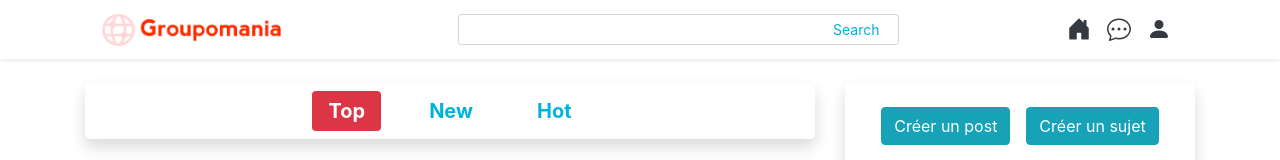
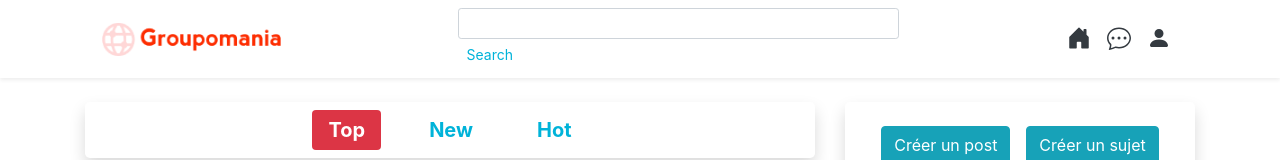
Before and after one commit to dimitriobin/P07-Groupomania, a Vue app in the folder front_end/: page / in a window 1280 px wide. Shown: the top 160 px of the page. Built offline with nearby package versions, Linux system fonts and the light colour scheme.

Commit message:
change the id of the searchbar according to its label

```diff
--- a/front_end/src/components/Header/SearchBar.vue
+++ b/front_end/src/components/Header/SearchBar.vue
@@ -1,9 +1,9 @@
 <template>
     <b-nav-form
-        id="searchBar"
         class="mx-md-auto d-none d-md-block w-50">
         <label class="sr-only" for="searchBar">Name</label>
         <b-form-input
+            id="searchBar"
             size="sm"
             class="my-3 my-md-0 w-100">
         </b-form-input>
--- a/front_end/src/components/Post.vue
+++ b/front_end/src/components/Post.vue
@@ -48,6 +48,7 @@
                 </b-dropdown>
             </b-row>
         </b-col>
+        <!-- Need to change the id of comment with the dynamique id of the post -->
         <b-collapse id="comments" class="w-100 mt-2 border-top">
             <b-row class="p-3 mt-3">
                 <b-col cols="auto" class="d-flex flex-column text-left">
```
